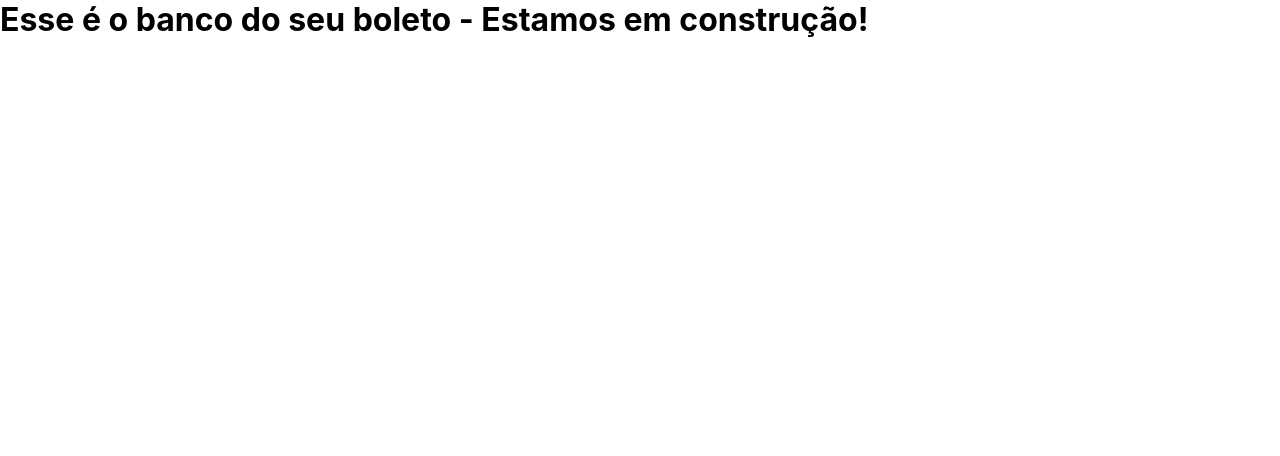
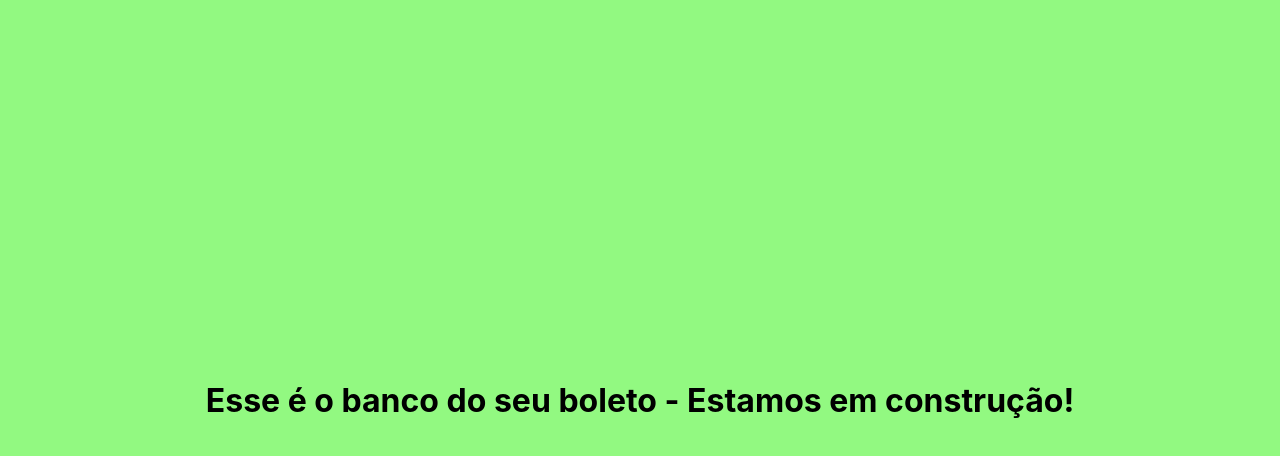
Before and after one commit to devbpatriciocosta/BancoBoleto, a Next.js app: page / in a window 1280 px wide. Shown: the top 456 px of the page. Built offline with nearby package versions, Linux system fonts and the light colour scheme.

Commit message:
Index adjusment to building app

```diff
--- a/pages/index.jsx
+++ b/pages/index.jsx
@@ -1,3 +1,17 @@
+import styled from 'styled-components'
+
+const StyledBody = styled.div`
+  display: flex;
+  align-items: center;
+  justify-content: center;
+  background-color: ${(props) => props.theme.primary};
+  height: 100vh;
+`
+
 export default function BankApplication() {
-  return <h1>Esse é o banco do seu boleto - Estamos em construção!</h1>
+  return (
+    <StyledBody>
+      <h1>Esse é o banco do seu boleto - Estamos em construção!</h1>
+    </StyledBody>
+  )
 }
```
